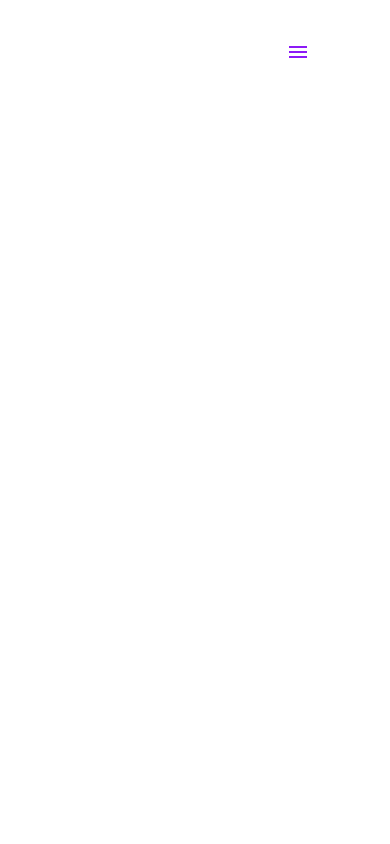
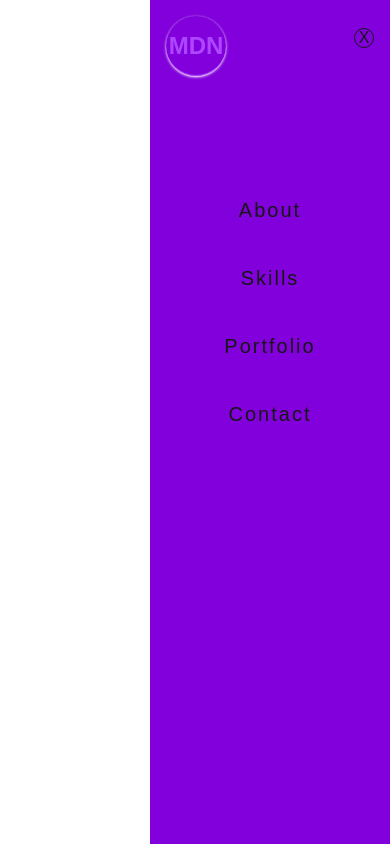
Before and after one commit to RMarlon/burger-menu, a Next.js app: page / in a window 390 px wide. Both pictures are taken after a click on the picture 298 px from the left and 52 px from the top of the page. Built offline with nearby package versions, Linux system fonts and the light colour scheme.

Commit message:
burger menu concluido

```diff
--- a/src/components/Head.tsx
+++ b/src/components/Head.tsx
@@ -2,7 +2,7 @@ import Link from "next/link";
 
 export const Head = () => {
     return (
-        <header className="hidden  lg:flex justify-around items-center mt-10 py-3 bg-purple-700 text-gray-300 rounded-md">
+        <header className="hidden  md:flex justify-around items-center mt-10 py-3 bg-purple-700 text-gray-300 rounded-md">
 
             <nav className="flex gap-4 list-none">
                 <li>
--- a/src/components/MenuMobile.tsx
+++ b/src/components/MenuMobile.tsx
@@ -1,27 +1,38 @@
+'use client'
 import Link from "next/link";
+import { useState } from "react";
+
 
 export const MenuMobile = () => {
+    const [showScret, setShowSecret] = useState(false);
+
+    const mobileClick = () => {
+        setShowSecret(!showScret);
+    }
+
     return (
 
         <div className="">
-            <div className="fixed top-10 right-20">
+
+            <div onClick={mobileClick} className="w-10 h-10 fixed top-10 right-20 md:hidden">
                 <img src="img/burger.svg" alt="menu burger"
-                className="cursor-pointer duration-300 ease-in-out hover:opacity-80"/>
+                    className="cursor-pointer duration-300 ease-in-out hover:opacity-80" />
             </div>
 
+            {showScret &&
                 <header
                     className="lg:hidden w-60 h-screen fixed top-0 right-0 bg-purple-700
-            transition duration-300 ease-in-out translate-x-full">
+                    transition duration-300 ease-in-out">
 
                     <div className="flex items-center justify-between mx-4">
                         <div
                             className="w-15 h-15 flex items-center justify-center text-2xl font-bold
-                border-b rounded-full text-purple-500 shadow shadow-white mt-4
-                "
+                        border-b rounded-full text-purple-500 shadow shadow-white mt-4"
                         >
                             MDN
                         </div>
                         <button
+                            onClick={mobileClick}
                             className="w-5 h-5 border rounded-full flex items-center justify-center cursor-pointer
                             duration-300 ease-in-out hover:border-purple-400 hover:text-purple-400"
                         >X</button>
@@ -55,6 +66,10 @@ export const MenuMobile = () => {
                         </li>
                     </nav>
                 </header>
+            }
+
+
+
         </div>
     );
 }
```
Lines whose indentation alone changed are shown as unchanged.
